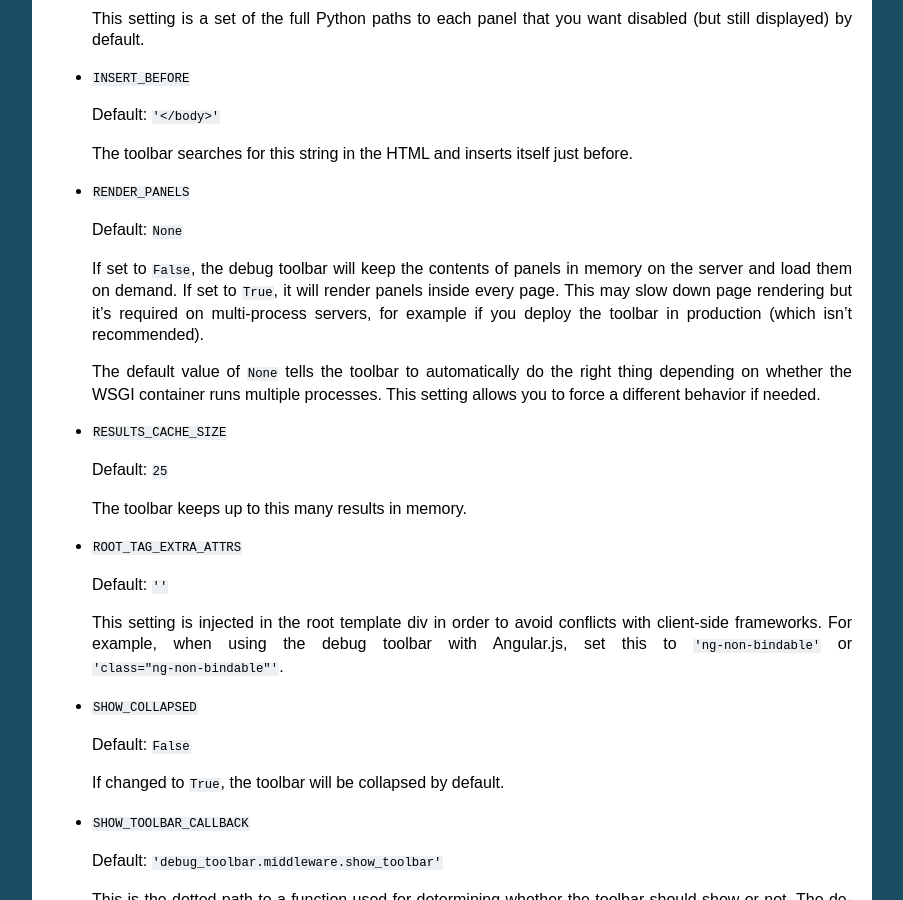
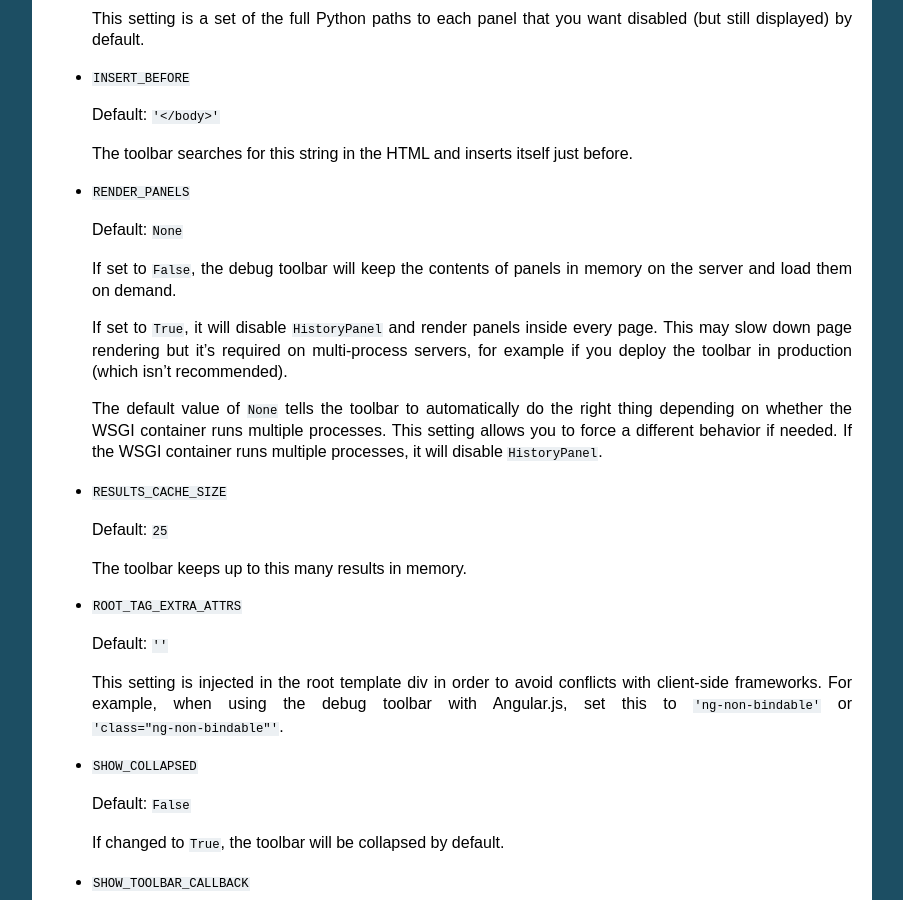
Before and after one commit to jazzband/django-debug-toolbar, a Sphinx documentation site: the page built from docs/configuration.rst, in a window 1280 px wide and 900 px high, scrolled down 1048 px. Shown: the whole window, without its empty margins (198-1101 px from the left). Built offline with Sphinx 7.4.7, drawn with Linux system fonts in a browser that asks for light colours.

Commit message:
Improved RENDER_PANELS documentation and change log.

```diff
--- a/docs/configuration.rst
+++ b/docs/configuration.rst
@@ -73,14 +73,17 @@
   Default: ``None``
 
   If set to ``False``, the debug toolbar will keep the contents of panels in
-  memory on the server and load them on demand. If set to ``True``, it will
-  render panels inside every page. This may slow down page rendering but it's
+  memory on the server and load them on demand.
+
+  If set to ``True``, it will disable ``HistoryPanel`` and render panels
+  inside every page. This may slow down page rendering but it's
   required on multi-process servers, for example if you deploy the toolbar in
   production (which isn't recommended).
 
   The default value of ``None`` tells the toolbar to automatically do the
   right thing depending on whether the WSGI container runs multiple processes.
-  This setting allows you to force a different behavior if needed.
+  This setting allows you to force a different behavior if needed. If the
+  WSGI container runs multiple processes, it will disable ``HistoryPanel``.
 
 * ``RESULTS_CACHE_SIZE``
 
```
Also changed, not shown: docs/changes.rst (+4 -3 lines).
